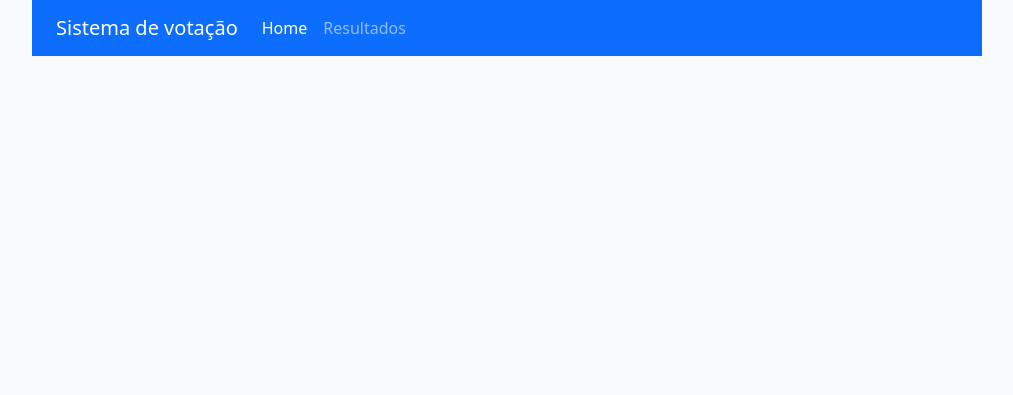
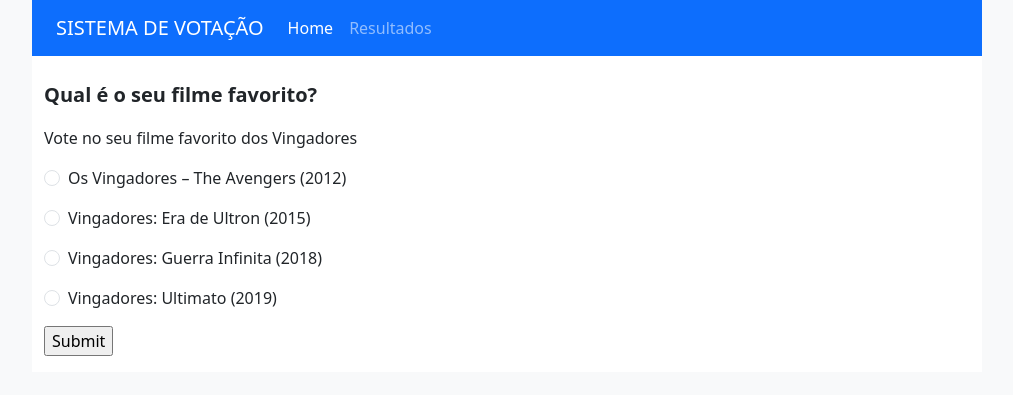
Before and after one commit to stxrkwas/PW-II, a PHP site: page /system.php in a window 1280 px wide. Shown: the top 395 px of the page, without its empty margins (133-1146 px from the left). Run offline with PHP 8.4, Linux system fonts and the light colour scheme.

Commit message:
Add files via upload

```diff
--- /dev/null
+++ b/Sistema de votação/option.txt
@@ -0,0 +1,4 @@
+{"Os Vingadores – The Avengers (2012)": 0,
+"Vingadores: Era de Ultron (2015)": 0,
+"Vingadores: Guerra Infinita (2018)": 0,
+"Vingadores: Ultimato (2019)": 0}
--- a/Sistema de votação/system.php
+++ b/Sistema de votação/system.php
@@ -16,7 +16,7 @@
             <div class="col bg-primary">
                 <nav class="navbar navbar-expand-lg bg-primary" data-bs-theme="dark">
                     <div class="container-fluid">
-                        <a class="navbar-brand" href="#">Sistema de votação</a>
+                        <a class="navbar-brand" href="#">SISTEMA DE VOTAÇÃO</a>
                         <button class="navbar-toggler" type="button" data-bs-toggle="collapse" data-bs-target="#navbarSupportedContent" aria-controls="navbarSupportedContent" aria-expanded="false" aria-label="Toggle navigation">
                             <span class="navbar-toggler-icon"></span>
                         </button>
@@ -36,9 +36,62 @@
                 &nbsp;
             </div>
         </div>
+        <div class="row">
+            <div class="col-1">
+                &nbsp;
+            </div>
+            <div class="col bg-white">
+                &nbsp;
+            </div>
+            <div class="col-1">
+                &nbsp;
+            </div>
+        </div>
+        <div class="row">
+            <div class="col-1">
+                &nbsp;
+            </div>
+            <div class="col bg-white">
+                <p class="text-start fs-5"><b>Qual é o seu filme favorito?</b></p>
+                <p class="text-start fs-6">Vote no seu filme favorito dos Vingadores</p>
+                <p>
+                    <form method= "POST" action= "resultados.php">
+                        <div class="form-check mb-3 text-start">
+                            <input class="form-check-input" type="radio" name="movie" id="Os Vingadores – The Avengers (2012)">
+                            <label class="form-check-label" for="flexRadioDefault1">
+                                Os Vingadores – The Avengers (2012)
+                            </label>
+                        </div>
+                        <div class="form-check mb-3 text-start">
+                            <input class="form-check-input" type="radio" name="movie" id="Vingadores: Era de Ultron (2015)">
+                            <label class="form-check-label" for="flexRadioDefault2">
+                                Vingadores: Era de Ultron (2015)
+                            </label>
+                        </div>
+                        <div class="form-check mb-3 text-start">
+                            <input class="form-check-input" type="radio" name="movie" id="Vingadores: Guerra Infinita (2018)">
+                            <label class="form-check-label" for="flexRadioDefault2">
+                                Vingadores: Guerra Infinita (2018)
+                            </label>
+                        </div>
+                        <div class="form-check mb-3 text-start">
+                            <input class="form-check-input" type="radio" name="movie" id="Vingadores: Ultimato (2019)">
+                            <label class="form-check-label" for="flexRadioDefault2">
+                                Vingadores: Ultimato (2019)
+                            </label>
+                        </div>
+                        <div class="mb-3 text-start">
+                            <input type="submit">
+                            <label class="btb btn-primary" for="btn-check"></label>
+                        </div>
+                    </form>
+                </p>
+            </div>
+            <div class="col-1">
+                &nbsp;
+            </div>
+        </div>
+
     </div>
-
-
-
   </body>
 </html>
```
Also changed, not shown: Sistema de votação/resultados.php (+100 -0 lines).
